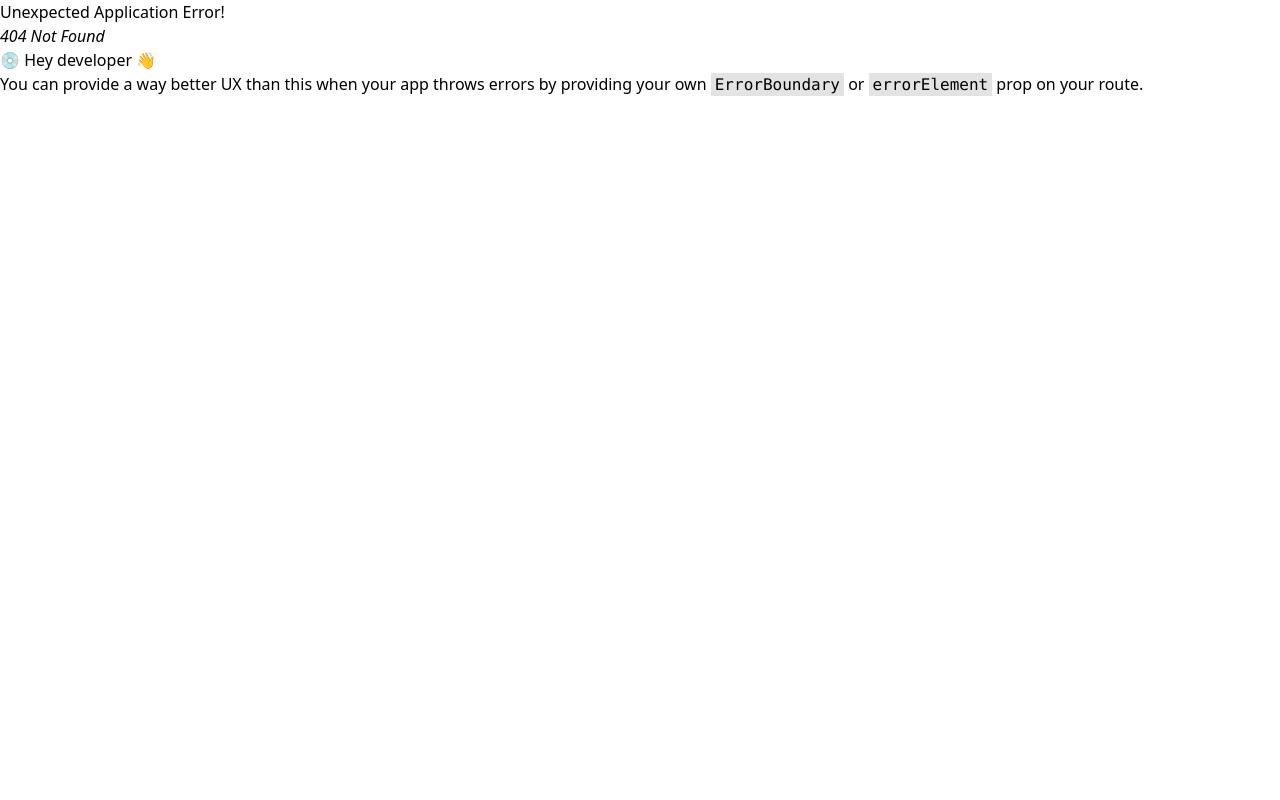
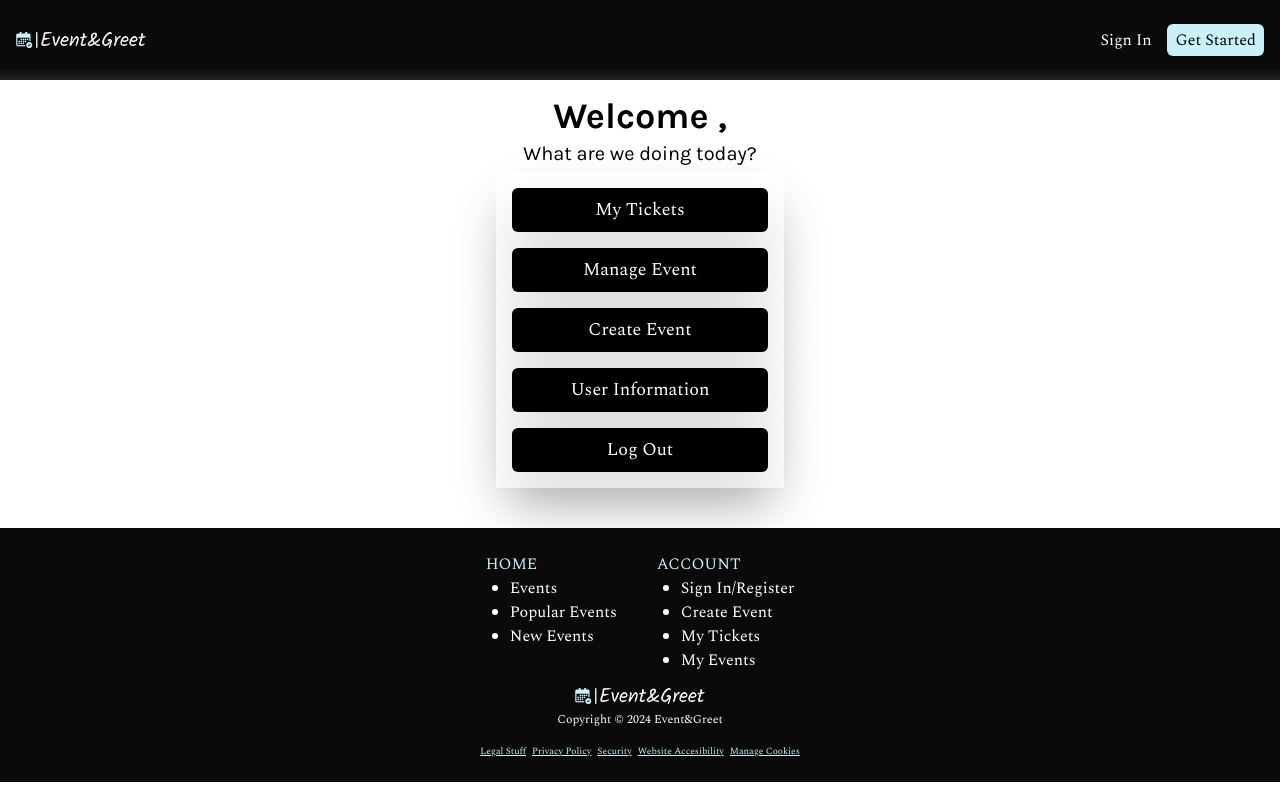
Before and after one commit to TFG-Eventos-y-Tickets-DAW/eventos-y-tickets-frontend, a React (Vite) app: page /user/menu in a window 1280 px wide. Before the commit this address had no page. Built offline with nearby package versions, Linux system fonts and the light colour scheme.

Commit message:
Add user menu when logged in

```diff
--- a/src/App.tsx
+++ b/src/App.tsx
@@ -10,9 +10,6 @@ import { IUserInfo } from "./types/context";
 function App() {
     const [currentUser, setCurrentUser] = useState<IUserInfo>();
     const [isLoggedIn, setIsLoggedIn] = useState<boolean>();
-
-    console.log(isLoggedIn);
-    console.log(currentUser);
 
     const userInfo = {
         isLoggedIn: isLoggedIn,
--- a/src/Components/Auth/Login/Login.tsx
+++ b/src/Components/Auth/Login/Login.tsx
@@ -1,4 +1,4 @@
-import { Link } from "react-router-dom";
+import { Link, useNavigate } from "react-router-dom";
 import Button from "../../../Utils/Button";
 import { SubmitHandler, useForm } from "react-hook-form";
 import login from "../../../HelperFunctions/apis";
@@ -18,6 +18,7 @@ export default function Login() {
         formState: { errors },
     } = useForm<formInput>();
 
+    const navigate = useNavigate();
     const user = useContext(UserContext);
 
     const onSubmit: SubmitHandler<formInput> = async (data) => {
@@ -39,6 +40,8 @@ export default function Login() {
                 lastName: response.lastName,
                 email: response.email,
             });
+
+        navigate("/user/menu");
     };
 
     return (
--- /dev/null
+++ b/src/Components/UserOptions/UserMenu.tsx
@@ -0,0 +1,58 @@
+import { useContext } from "react";
+import { UserContext } from "../../context/Context";
+import Button from "../../Utils/Button";
+import { Link, useNavigate } from "react-router-dom";
+
+export default function UserMenu() {
+    const navigate = useNavigate();
+    const user = useContext(UserContext);
+
+    function logout() {
+        localStorage.clear();
+        user.setCurrentUser && user.setCurrentUser(undefined);
+        user.setIsLoggedIn && user.setIsLoggedIn(false);
+        navigate("/");
+    }
+
+    return (
+        <div className="flex flex-col items-center justify-center font-karla mt-4 gap-1">
+            <h1 className="font-bold text-4xl text-center">
+                Welcome {user.currentUser?.firstName},
+            </h1>
+            <h2 className="text-xl">What are we doing today?</h2>
+            <div className="shadow-2xl w-full p-4 max-w-72 font-spectral gap-4 flex flex-col">
+                <Link to={"#"}>
+                    <Button
+                        text="My Tickets"
+                        className="text-white text-lg bg-black rounded-md w-full py-2 drop-shadow-2xl"
+                    />
+                </Link>
+                <Link to={"#"}>
+                    <Button
+                        text="Manage Event"
+                        className="text-white text-lg bg-black rounded-md w-full py-2 drop-shadow-2xl"
+                    />
+                </Link>
+                <Link to={"#"}>
+                    <Button
+                        text="Create Event"
+                        className="text-white text-lg bg-black rounded-md w-full py-2 drop-shadow-2xl"
+                    />
+                </Link>
+                <Link to={"#"}>
+                    <Button
+                        text="User Information"
+                        className="text-white text-lg bg-black rounded-md w-full py-2 drop-shadow-2xl"
+                    />
+                </Link>
+                <Link to={"#"}>
+                    <Button
+                        text="Log Out"
+                        className="text-white text-lg bg-black rounded-md w-full py-2 drop-shadow-2xl"
+                        onClick={logout}
+                    />
+                </Link>
+            </div>
+        </div>
+    );
+}
--- a/src/Utils/Button.tsx
+++ b/src/Utils/Button.tsx
@@ -2,15 +2,17 @@ interface MyButtonProps {
     className?: string;
     text?: string;
     type?: "button" | "submit" | "reset";
+    onClick?: () => void;
 }
 
 export default function Button({
     className = "",
     text = "Missing Text Prop",
     type = "button",
+    onClick,
 }: MyButtonProps) {
     return (
-        <button className={className} type={type}>
+        <button className={className} type={type} onClick={onClick}>
             {text}
         </button>
     );
--- a/src/main.tsx
+++ b/src/main.tsx
@@ -5,6 +5,7 @@ import "./index.css";
 import { RouterProvider, createBrowserRouter } from "react-router-dom";
 import Home from "./Components/LandingPage/Home.tsx";
 import Login from "./Components/Auth/Login/Login.tsx";
+import UserMenu from "./Components/UserOptions/UserMenu.tsx";
 
 const router = createBrowserRouter([
     {
@@ -19,6 +20,10 @@ const router = createBrowserRouter([
                 path: "/login",
                 element: <Login />,
             },
+            {
+                path: "/user/menu",
+                element: <UserMenu />,
+            },
         ],
     },
 ]);
```
